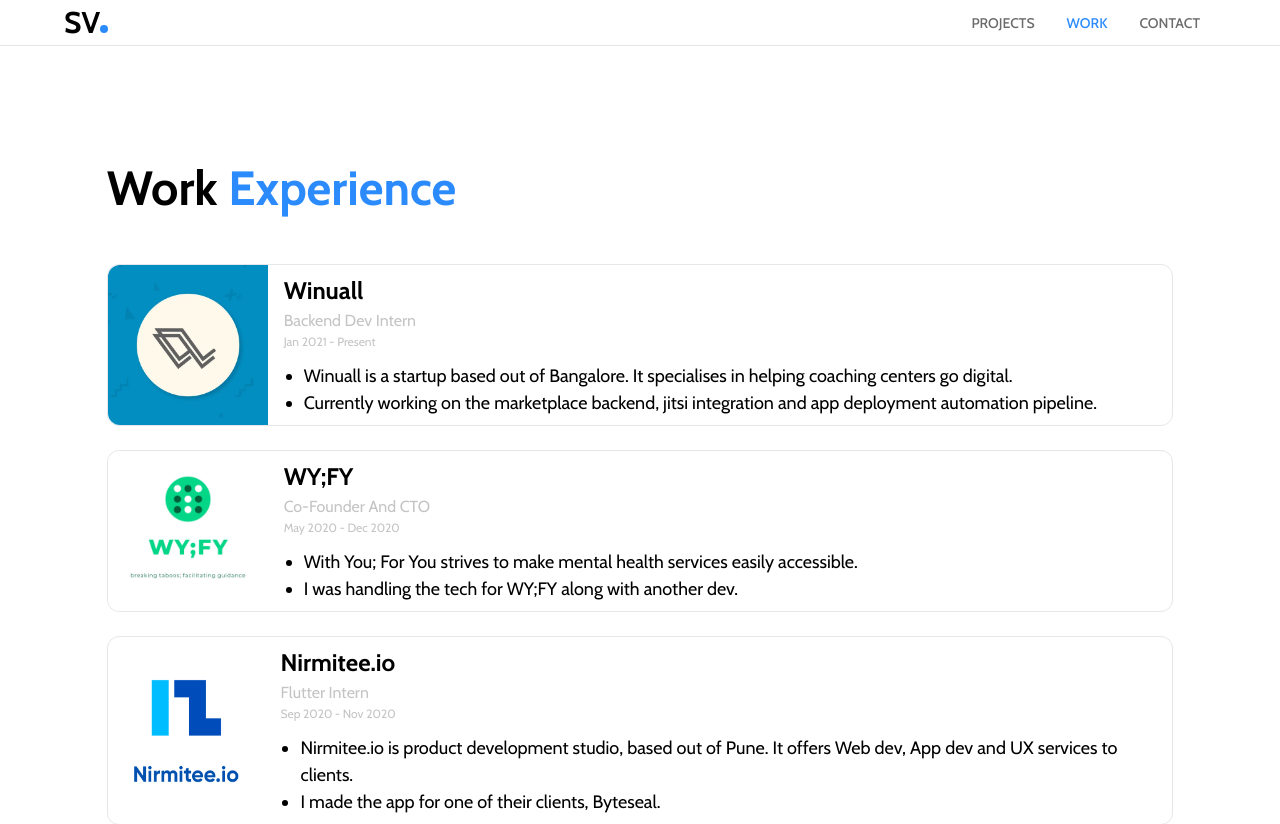
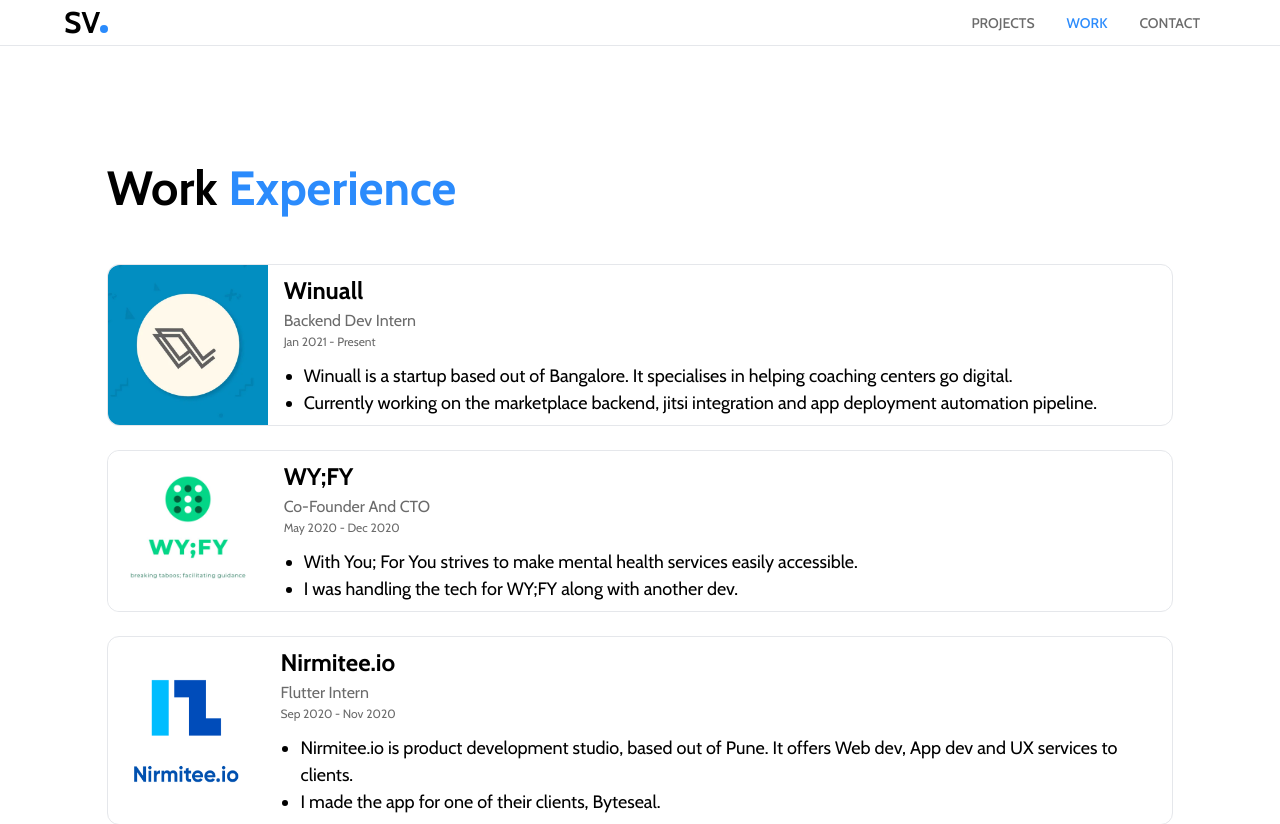
Before and after one commit to BRO3886/sidv.dev, a Next.js app: page /work in a window 1280 px wide. Shown: the top 824 px of the page. Built offline with nearby package versions, Linux system fonts and the light colour scheme.

Commit message:
:beers: UI fixes - bump worker deps

```diff
--- a/components/WorkCard.jsx
+++ b/components/WorkCard.jsx
@@ -22,8 +22,8 @@
               <h2 className="text-lg md:text-xl lg:text-2xl font-bold">
                 {props.work.title}
               </h2>
-              <p className="text-grey mb-0 capitalize">{props.work.role}</p>
-              <p className="text-grey mb-3 capitalize text-xs">{props.work.duration}</p>
+              <p className="dark:text-grey text-darkgrey mb-0 capitalize">{props.work.role}</p>
+              <p className="dark:text-grey text-darkgrey mb-3 capitalize text-xs">{props.work.duration}</p>
               <ul className="list-disc ml-5">
                 {props.work.about.map((line, index) => {
                   return (
```
Also changed, not shown: 1 other file (tests, documents, lock files or other folders).
